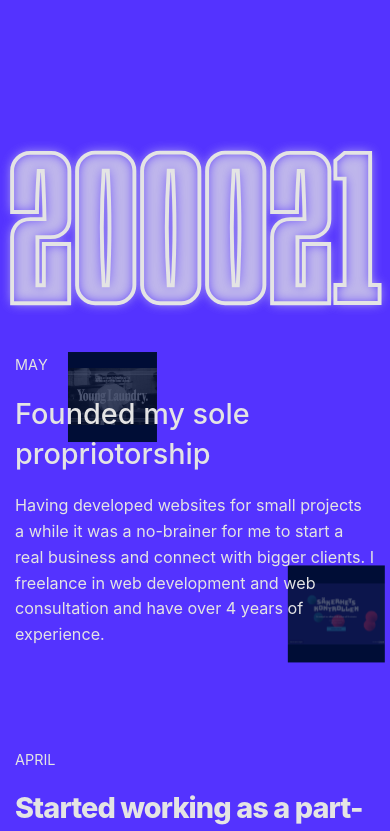
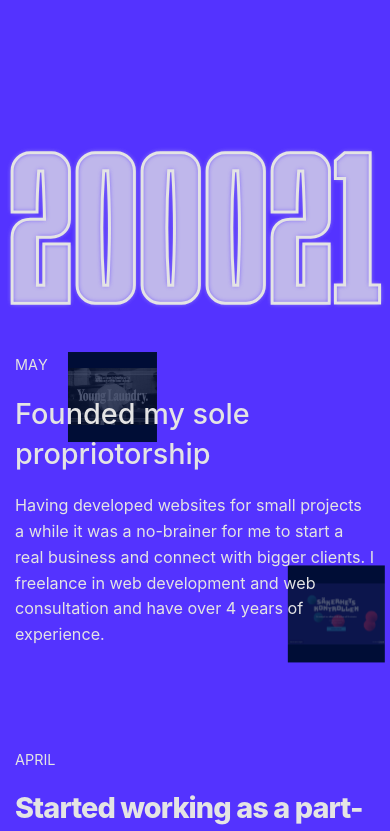
Before and after one commit to sakerhetspolisen/portofolio, a Next.js app: page / in a window 390 px wide. Shown: the part 780-1611 px from the top of the page. Built offline with nearby package versions, Linux system fonts and the light colour scheme; a web font is replaced by a local one.

Commit message:
Attempt to fix browser inconsistencies

```diff
--- a/styles/global.css
+++ b/styles/global.css
@@ -266,7 +266,7 @@ img {
   }
 }
 
-@media screen and (max-width: 576px) {
+@media screen and (max-width: 700px) {
   .hide-on-mobile {
     display: none !important;
   }
--- a/styles/yearBanner.module.css
+++ b/styles/yearBanner.module.css
@@ -34,3 +34,10 @@
   -webkit-text-stroke-color: var(--text-color);
   text-shadow: 0 0 3vw var(--text-shadow-color);
 }
+
+@media screen and (max-width: 768px) {
+  .year {
+    text-shadow: 0 0 5px var(--text-shadow-color);
+    -webkit-text-stroke-width: 3px;
+  }
+}
```
